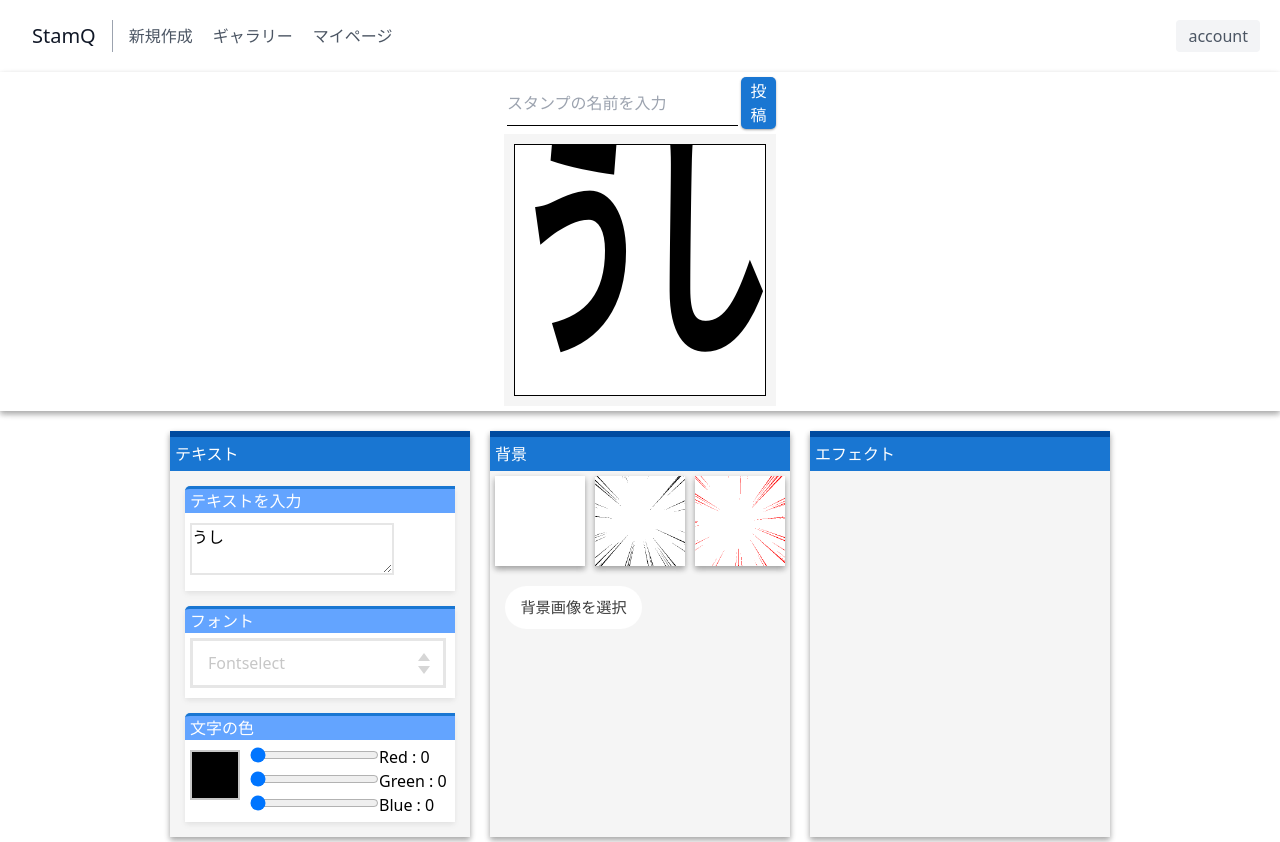
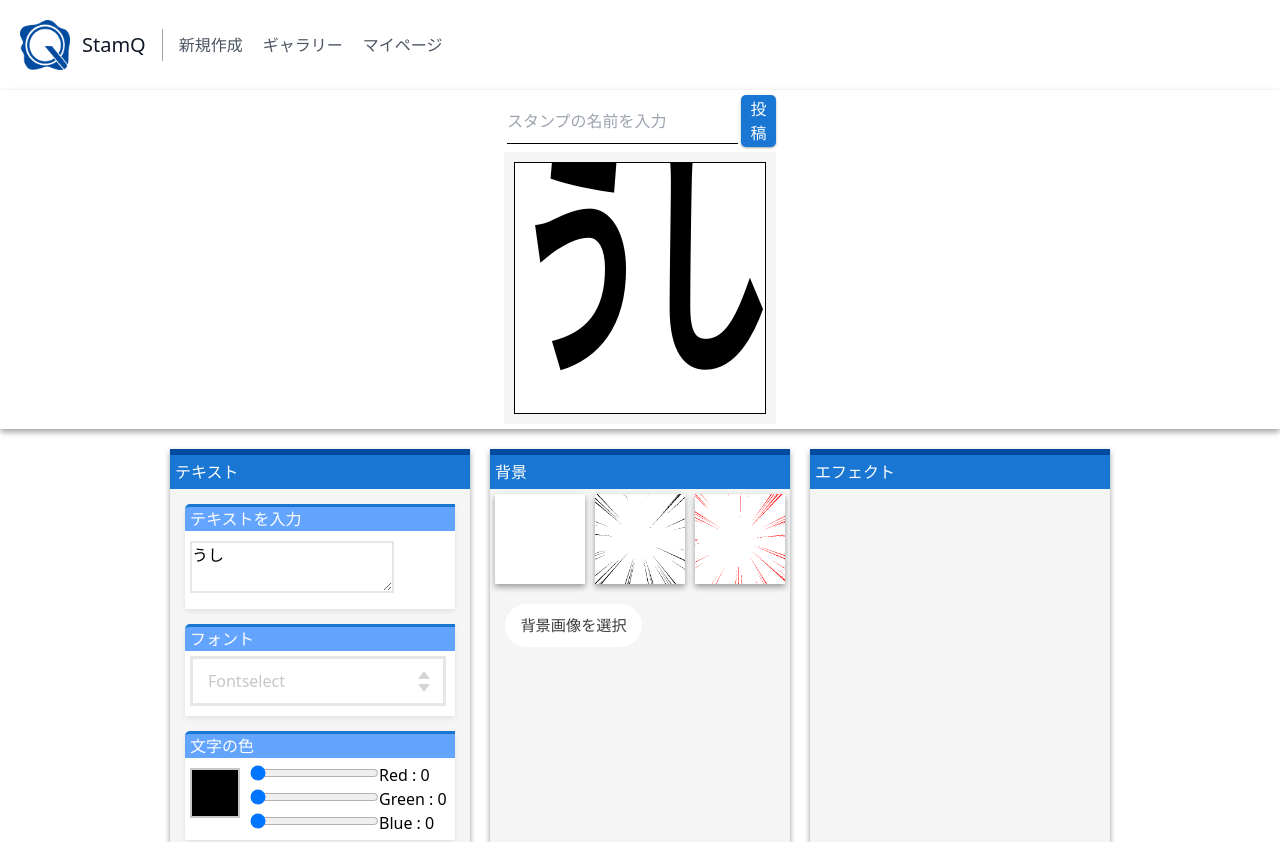
Before and after one commit to hackathon-22-spring-14/hackathon-22-spring-14-frontend, a Vue app: page / in a window 1280 px wide. Shown: the top 842 px of the page. Built offline with nearby package versions, Linux system fonts and the light colour scheme.

Commit message:
ロゴを追加

```diff
--- a/src/components/organisms/MasterHeader.vue
+++ b/src/components/organisms/MasterHeader.vue
@@ -6,6 +6,7 @@
       <a
         class="flex title-font font-medium items-center text-gray-900 mb-4 md:mb-0"
       >
+        <img src="../../assets/logo.png" class="logo-img"/>
         <span class="ml-3 text-xl">StamQ</span>
       </a>
       <nav
@@ -15,11 +16,6 @@
         <a class="mr-5 hover:text-gray-900" href="/gallery">ギャラリー</a>
         <a class="mr-5 hover:text-gray-900" href="/mypage">マイページ</a>
       </nav>
-      <button
-        class="inline-flex items-center bg-gray-100 border-0 py-1 px-3 focus:outline-none hover:bg-gray-200 rounded text-base mt-4 md:mt-0"
-      >
-        account
-      </button>
     </div>
   </header>
 </template>
@@ -36,4 +32,8 @@ export default defineComponent({
 header {
   box-shadow: var(--standardShadow);
 }
+.logo-img {
+  height: 50px;
+  width: 50px;
+}
 </style>
```
Also changed, not shown: 1 other file (tests, documents, lock files or other folders).
